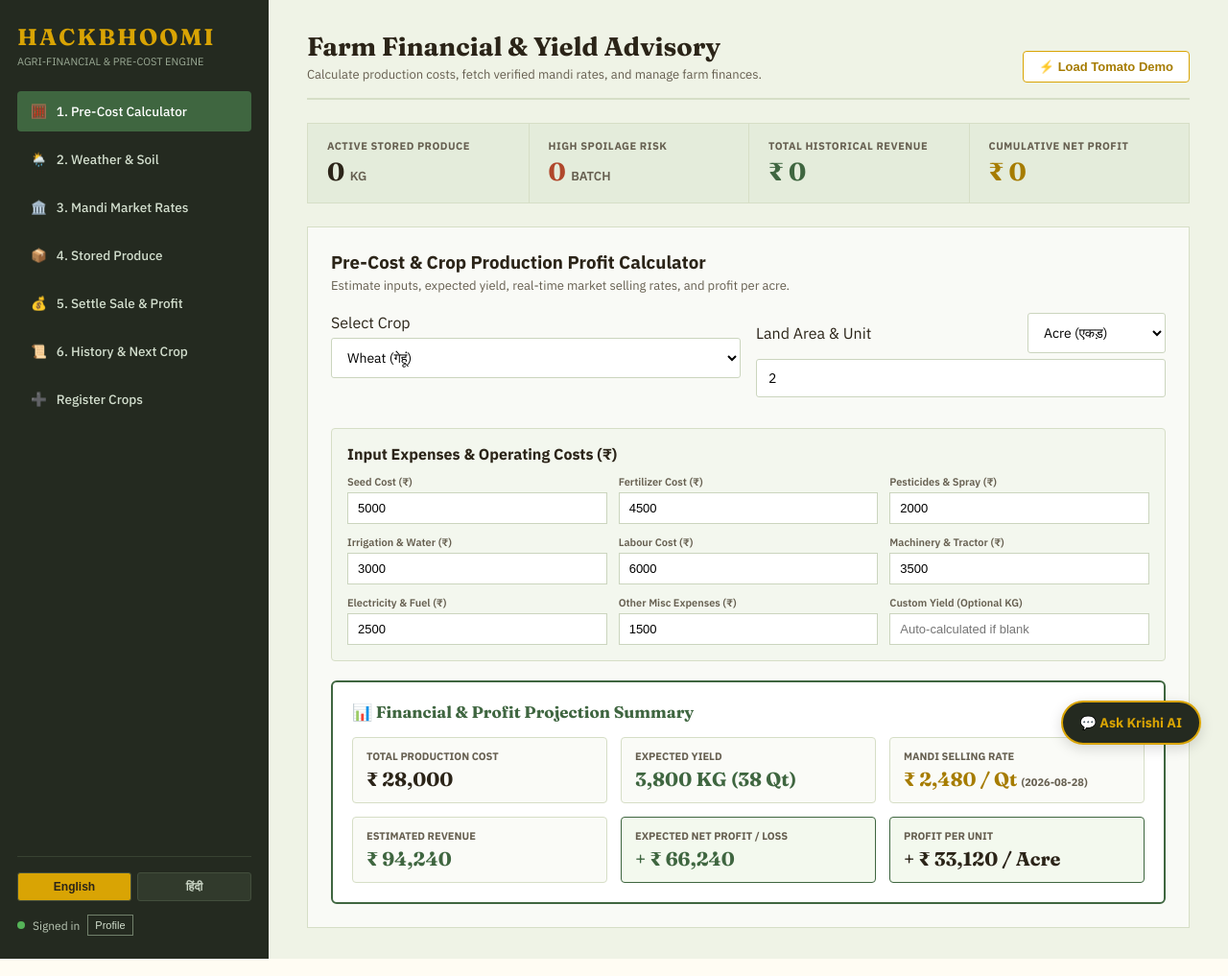
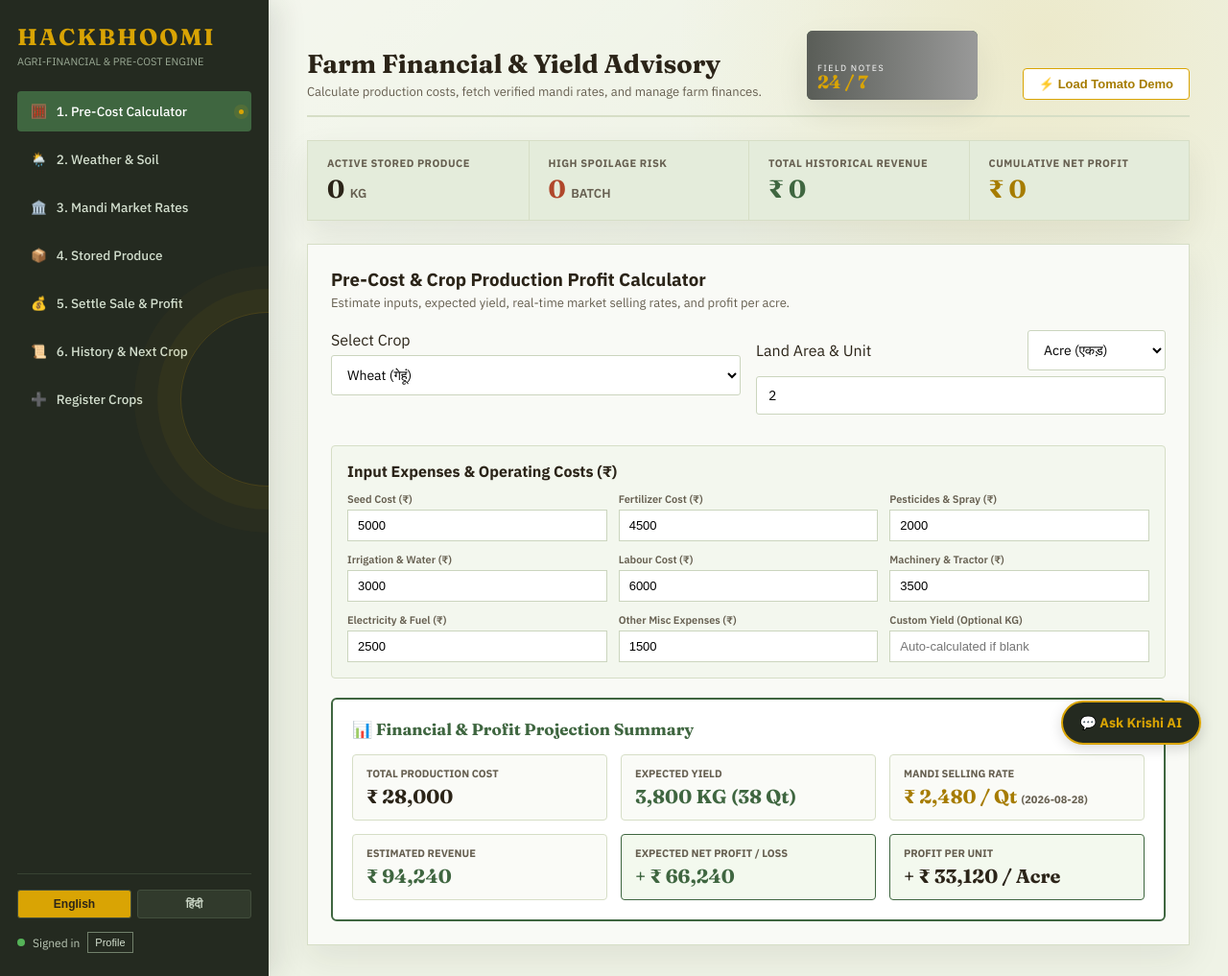
Before and after one commit to cxanshul/krishisahayak-app, a Flask app: page / in a window 1280 px wide. Shown: the whole page at 96% size. Run offline with Flask 3, Linux system fonts and the light colour scheme; the visitor is signed in with stand-in values (Sample User, id 1); data that the repository does not hold is empty; grey boxes are pictures that could not be loaded.

Commit message:
Modernize dashboard visual design

```diff
--- a/static/style.css
+++ b/static/style.css
@@ -1057,3 +1057,59 @@ body {
     .auth-intro h1 { margin: 42px 0 12px; font-size: 32px; }
     .auth-card { padding: 28px 22px; }
 }
+
+/* Modern visual layer */
+:root {
+    --shadow-soft: 0 14px 34px rgba(43, 36, 24, 0.08);
+    --shadow-lift: 0 18px 36px rgba(43, 36, 24, 0.14);
+}
+
+body {
+    background-image: radial-gradient(circle at 85% 4%, rgba(217, 164, 4, 0.12), transparent 24rem), linear-gradient(135deg, rgba(255,255,255,0.42), transparent 44%);
+}
+
+.sidebar {
+    position: relative;
+    overflow: hidden;
+    box-shadow: 10px 0 28px rgba(36, 42, 32, 0.12);
+    animation: slide-in-left 0.7s ease both;
+}
+
+.sidebar::after { content: ""; position: absolute; width: 180px; height: 180px; right: -90px; top: 32%; border: 1px solid rgba(217,164,4,0.2); border-radius: 50%; box-shadow: 0 0 0 24px rgba(217,164,4,0.04), 0 0 0 48px rgba(217,164,4,0.03); pointer-events: none; }
+.brand .logo { animation: fade-up 0.7s 0.1s ease both; }
+.main-content { animation: fade-up 0.75s 0.08s ease both; }
+.top-header { gap: 18px; }
+.nav-item { position: relative; transition: transform 0.22s ease, background-color 0.22s ease, color 0.22s ease; }
+.nav-item:hover { transform: translateX(4px); }
+.nav-item.active::after { content: ""; position: absolute; right: 8px; width: 5px; height: 5px; background: var(--turmeric); border-radius: 50%; box-shadow: 0 0 0 5px rgba(217,164,4,0.12); }
+.btn-quick-demo { transition: transform 0.22s ease, box-shadow 0.22s ease, background-color 0.22s ease; }
+.btn-quick-demo:hover { transform: translateY(-3px); box-shadow: var(--shadow-soft); background: #FFF9E8; }
+.farm-visual { width: 178px; height: 72px; position: relative; overflow: hidden; border-radius: 6px; box-shadow: var(--shadow-soft); background: var(--leaf-green); animation: fade-up 0.8s 0.2s ease both; }
+.farm-visual::after { content: ""; position: absolute; inset: 0; background: linear-gradient(90deg, rgba(36,42,32,0.56), rgba(36,42,32,0.04)); }
+.farm-visual img { width: 100%; height: 100%; object-fit: cover; transition: transform 0.7s ease; }
+.farm-visual:hover img { transform: scale(1.08); }
+.farm-visual span { position: absolute; z-index: 1; left: 11px; bottom: 9px; color: #fff; font-size: 9px; letter-spacing: 1.4px; }
+.farm-visual b { display: block; color: var(--turmeric); font-family: var(--font-serif); font-size: 19px; letter-spacing: 0; line-height: 1; }
+.ledger-stat-strip { box-shadow: var(--shadow-soft); animation: fade-up 0.75s 0.18s ease both; }
+.tab-panel.active { animation: tab-arrive 0.42s ease both; }
+.form-container { box-shadow: var(--shadow-soft); transition: box-shadow 0.25s ease, transform 0.25s ease; }
+.form-container:hover { box-shadow: var(--shadow-lift); }
+.weather-metric { transition: transform 0.25s ease, box-shadow 0.25s ease; }
+.weather-metric:hover { transform: translateY(-4px); box-shadow: var(--shadow-soft); }
+.btn-secondary { transition: transform 0.2s ease, border-color 0.2s ease, box-shadow 0.2s ease; }
+.btn-secondary:hover { transform: translateY(-2px); border-color: var(--turmeric); box-shadow: var(--shadow-soft); }
+.btn-primary-action { transition: transform 0.2s ease, box-shadow 0.2s ease, background-color 0.2s ease; }
+.btn-primary-action:hover { transform: translateY(-2px); box-shadow: var(--shadow-lift); }
+
+@keyframes fade-up { from { opacity: 0; transform: translateY(12px); } to { opacity: 1; transform: translateY(0); } }
+@keyframes slide-in-left { from { opacity: 0; transform: translateX(-18px); } to { opacity: 1; transform: translateX(0); } }
+@keyframes tab-arrive { from { opacity: 0; transform: translateY(8px); } to { opacity: 1; transform: translateY(0); } }
+
+@media (max-width: 700px) {
+    .farm-visual { display: none; }
+    .top-header { align-items: flex-start; }
+}
+
+@media (prefers-reduced-motion: reduce) {
+    *, *::before, *::after { animation-duration: 0.01ms !important; animation-iteration-count: 1 !important; transition-duration: 0.01ms !important; scroll-behavior: auto !important; }
+}
--- a/templates/index.html
+++ b/templates/index.html
@@ -62,6 +62,10 @@
             <div>
                 <h2 id="page-title" class="page-title" data-en="Farm Financial & Yield Advisory" data-hi="कृषि लागत, पैदावार व मंडी सलाहकार">Farm Financial & Yield Advisory</h2>
                 <p class="subtitle" data-en="Calculate production costs, fetch verified mandi rates, and manage farm finances." data-hi="लागत का अग्रिम अनुमान लगाएं, सटीक मंडी भाव देखें और शुद्ध मुनाफा बढ़ाएं।">Calculate production costs, fetch verified mandi rates, and manage farm finances.</p>
+            </div>
+            <div class="farm-visual" aria-hidden="true">
+                <img src="https://images.unsplash.com/photo-1625246333195-78d9c38ad449?auto=format&fit=crop&w=720&q=82" alt="">
+                <span>FIELD NOTES <b>24 / 7</b></span>
             </div>
             <button class="btn-quick-demo" onclick="fillDemoBatch()">
                 ⚡ <span data-en="Load Tomato Demo" data-hi="डेमो लोड करें (टमाटर)">Load Tomato Demo</span>
```
